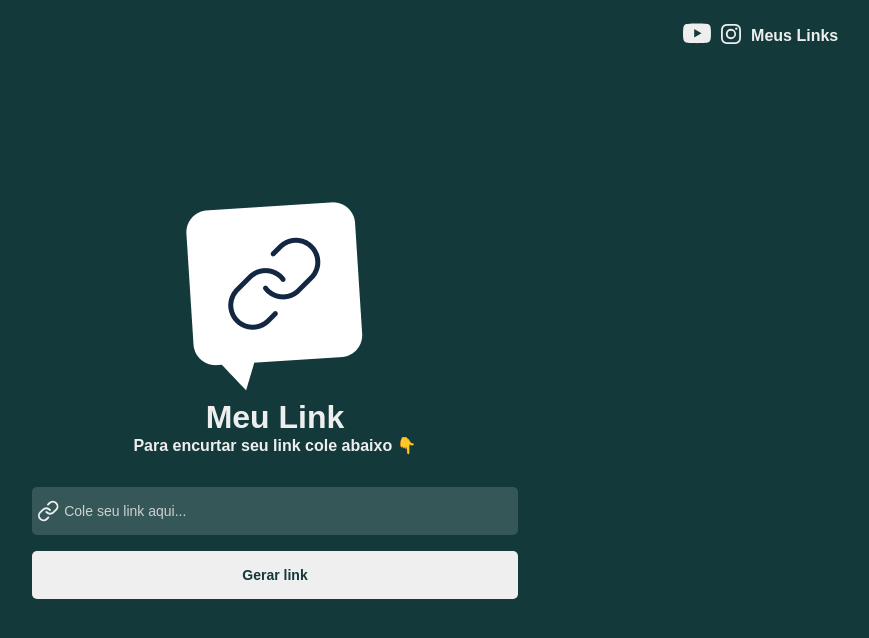
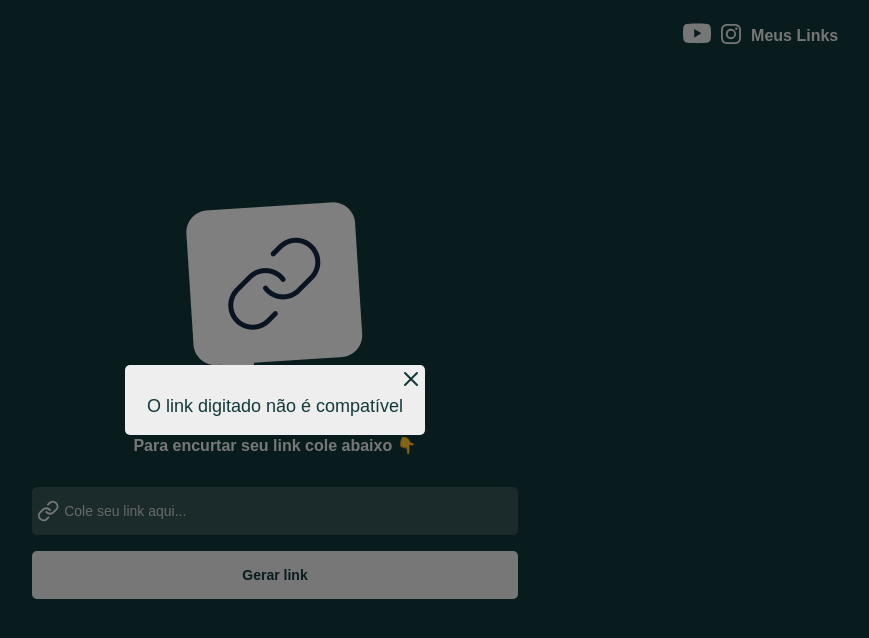
Before and after one commit to eugenio-cyber/reactjs-encurtador-links, a React (Create React App) app: page / in a window 1280 px wide. Both pictures are taken after a click on the button "Gerar link". Shown: the top 638 px of the page, without its empty margins (365-1234 px from the left). Built offline with nearby package versions, Linux system fonts and the light colour scheme; no server answers.

Commit message:
Organizacao dos arquivos e criacao do modal

```diff
--- a/src/components/Modal/index.js
+++ b/src/components/Modal/index.js
@@ -1,4 +1,7 @@
+// bibliotecas
 import { FiX, FiClipboard } from "react-icons/fi";
+
+// estilos
 import "./modal.css";
 
 export default function Modal({ close, content }) {
--- a/src/pages/Error/index.js
+++ b/src/pages/Error/index.js
@@ -1,10 +1,12 @@
 import { Link } from "react-router-dom";
 import "./error.css";
+
+import notFound from "../../assets/img/notfound.png";
 
 export default function Error() {
   return (
     <div className="error-container">
-      <img src="/notfound.png" alt="Imagem de página não encontrada" />
+      <img src={notFound} alt="Imagem de página não encontrada" />
       <h2>Página não encontrada!</h2>
       <Link to="/">Voltar para página pricipal</Link>
     </div>
--- /dev/null
+++ b/src/pages/home/RepeatLink/index.js
@@ -0,0 +1,20 @@
+// bibliotecas
+import { FiX } from "react-icons/fi";
+
+// estilos
+import "./repeat_link.css";
+
+export default function RepeatLink({ close, text }) {
+  return (
+    <div className="modal-countainer">
+      <div className="modal">
+        <div className="modal-repeat-header">
+          <button onClick={close}>
+            <FiX color="#13393a" size={24} />
+          </button>
+        </div>
+        <span>{text}</span>
+      </div>
+    </div>
+  );
+}
--- /dev/null
+++ b/src/pages/home/RepeatLink/repeat_link.css
@@ -0,0 +1,40 @@
+.modal-countainer {
+  width: 100vw;
+  height: 100vh;
+  position: fixed;
+  top: 0px;
+  left: 0px;
+  background: rgb(0, 0, 0, 0.5);
+  display: flex;
+  align-items: center;
+  justify-content: center;
+}
+
+.modal {
+  background: #eeeeee;
+  width: 300px;
+  height: 70px;
+  border-radius: 5px;
+  display: flex;
+  align-items: center;
+  flex-direction: column;
+}
+
+.modal span {
+  font-size: 18px;
+  color: #13393a;
+}
+
+.modal-repeat-header {
+  display: flex;
+  justify-content: end;
+  width: 100%;
+}
+
+.modal-repeat-header button {
+  margin: 2px;
+  border: 0;
+}
+
+@media (max-width: 767px) {
+}
--- a/src/pages/home/index.js
+++ b/src/pages/home/index.js
@@ -9,12 +9,15 @@ import { putLink } from "../../services/storage";
 // componentes e estilo
 import Menu from "../../components/Menu";
 import Modal from "../../components/Modal";
-import Logo from "../../img/logo.png";
+import Logo from "../../assets/img/logo.png";
+import ModalRepeat from "./RepeatLink";
 import "./home.css";
 
 export default function Home() {
   const [link, setLink] = useState("");
-  const [modal, setModal] = useState(false);
+  const [textModal, setTextModal] = useState("");
+  const [modalLink, setModalLink] = useState(false);
+  const [modalRepeat, setModalRepeat] = useState(false);
   const [data, setData] = useState();
 
   async function showLink() {
@@ -24,11 +27,12 @@ export default function Home() {
       });
 
       setData(responsive.data);
-      setModal(true);
+      setModalLink(true);
       putLink("encurtaLink", responsive.data);
       setLink("");
     } catch {
-      alert("Algo deu errado");
+      setModalRepeat(true);
+      setTextModal("O link digitado não é compatível");
       setLink("");
     }
   }
@@ -57,12 +61,21 @@ export default function Home() {
 
       <Menu />
 
-      {modal && (
+      {modalLink && (
         <Modal
           close={() => {
-            setModal(false);
+            setModalLink(false);
           }}
           content={data}
+        />
+      )}
+
+      {modalRepeat && (
+        <ModalRepeat
+          close={() => {
+            setModalRepeat(false);
+          }}
+          text={textModal}
         />
       )}
     </div>
--- a/src/services/storage.js
+++ b/src/services/storage.js
@@ -14,8 +14,7 @@ export async function putLink(key, newLink) {
   const hasLink = linksSave.some((link) => link.id === newLink.id);
 
   if (hasLink) {
-    alert("O link já estava salvo");
-    return;
+    return "O link já estava salvo";
   }
 
   linksSave.push(newLink);
```
Also changed, not shown: public/index.html (line endings or trailing spaces), src/assets/img/logo.png (renamed from src/img/logo.png), src/assets/img/notfound.png (renamed from public/notfound.png).
